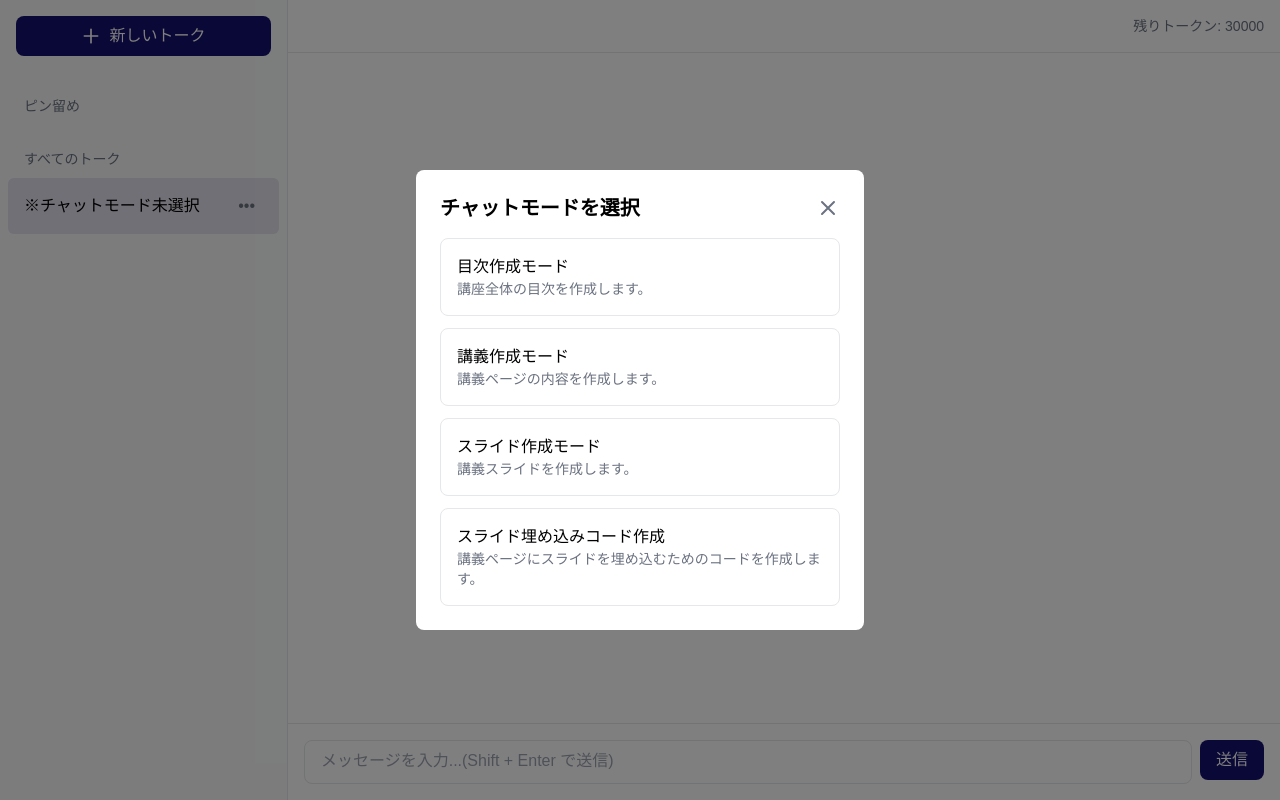
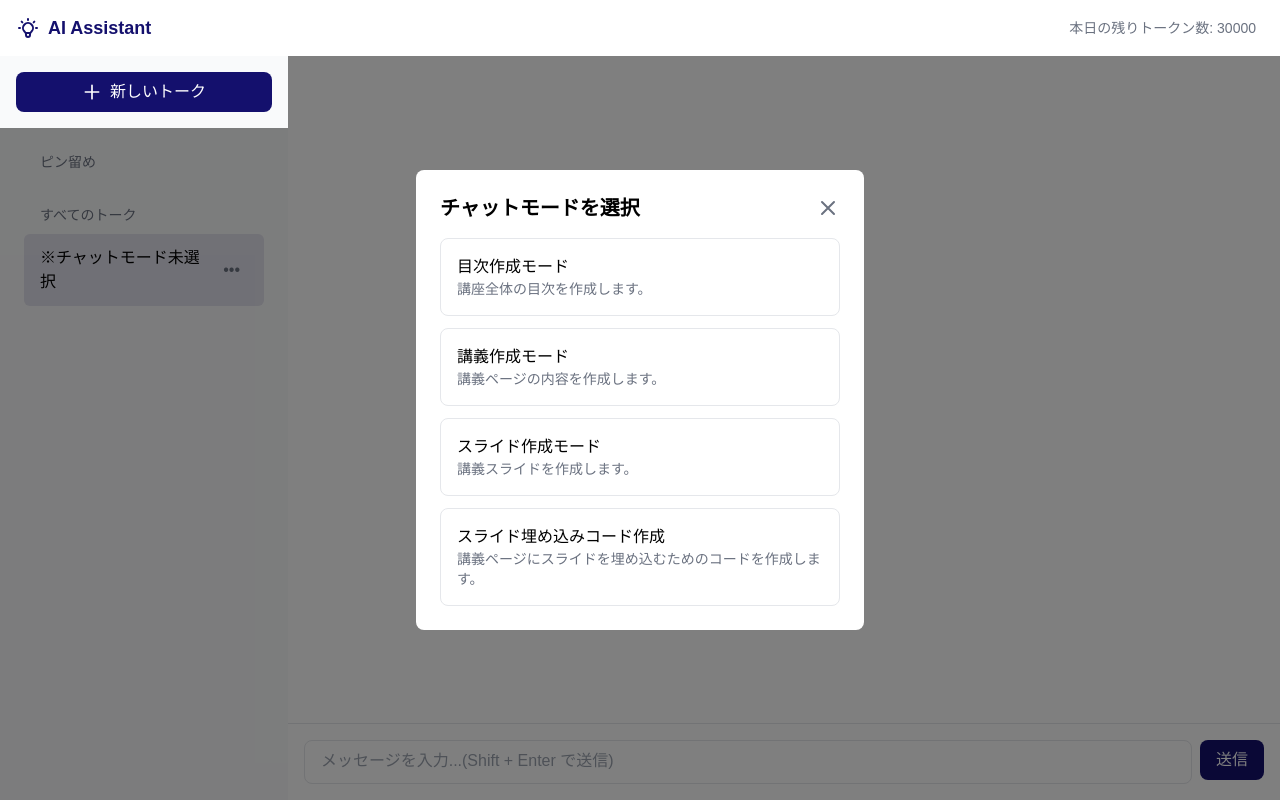
Before and after one commit to GitSATOMasashi/ai_assistant, a FastAPI app: page / in a window 1280 px wide. Run offline with FastAPI, Linux system fonts and the light colour scheme; some libraries are stand-ins or nearby versions.

Commit message:
style: 「新しいトーク」ボタンのスタイルを更新
- プライマリーカラー(#14106d)を適用
- ホバー時の色を調整
- トランジション効果を追加
- スティッキーポジションの修正

Changes:
- templates/index.html:
  - 新しいトークボタンにbg-primaryを適用
  - hover:bg-primary-lightを追加
  - transition-colorsでスムーズな色変更を実装
  - スティッキーヘッダーの位置を最適化

Refs: https://docs.dify.ai/ja-jp/guides/application-publishing/developing-with-apis

```diff
--- a/static/style.css
+++ b/static/style.css
@@ -249,6 +249,13 @@ body {
     background-color: #f3f4f6;
 }
 
+.border-r {
+    border-right: 0px !important;
+}
+.border-b {
+    border-bottom: 0px !important;
+}
+
 /* 本番環境では非表示 */
 .dev-only {
     display: none;
--- a/templates/index.html
+++ b/templates/index.html
@@ -23,11 +23,35 @@
         <link rel="stylesheet" href="{{ url_for('static', path='/style.css') }}">
     </head>
     <body class="bg-white">
-        <!-- サイドバー -->
-        <div class="flex h-screen">
-            <div class="w-72 border-r bg-gray-50">
-                <div class="p-4">
-                    <button onclick="createNewChat()" class="new-chat-button bg-primary hover:bg-primary-light">
+        <!-- ヘッダーを追加 -->
+        <header class="fixed top-0 left-0 right-0 h-14 bg-white border-b z-50 flex items-center">
+            <div class="w-72 px-4 border-r h-full flex items-center">
+                <div class="flex items-center space-x-2">
+                    <!-- ロゴアイコン -->
+                    <svg class="w-6 h-6 text-primary" fill="none" stroke="currentColor" viewBox="0 0 24 24">
+                        <path stroke-linecap="round" stroke-linejoin="round" stroke-width="2"
+                            d="M9.663 17h4.673M12 3v1m6.364 1.636l-.707.707M21 12h-1M4 12H3m3.343-5.657l-.707-.707m2.828 9.9a5 5 0 117.072 0l-.548.547A3.374 3.374 0 0014 18.469V19a2 2 0 11-4 0v-.531c0-.895-.356-1.754-.988-2.386l-.548-.547z"/>
+                    </svg>
+                    <span class="text-lg font-bold text-primary">AI Assistant</span>
+                </div>
+            </div>
+            <div class="flex-1 px-6 flex justify-between items-center">
+                <div class="text-sm text-gray-500">
+                    <!-- 必要に応じて追加のヘッダー情報 -->
+                </div>
+                <div class="text-sm text-gray-500">
+                    本日の残りトークン数: <span id="remainingTokens">30000</span>
+                </div>
+            </div>
+        </header>
+
+        <!-- メインコンテンツのラッパー -->
+        <div class="flex h-screen pt-14">
+            <!-- サイドバー: h-screenからpt-14を引いた高さにする -->
+            <div class="w-72 border-r bg-gray-50 overflow-y-auto" style="height: calc(100vh - 3.5rem);">
+                <!-- 新しいトークボタンを固定表示 -->
+                <div class="sticky top-0 p-4 bg-gray-50 border-b z-10">
+                    <button onclick="createNewChat()" class="new-chat-button w-full flex items-center justify-center bg-primary hover:bg-primary-light text-white px-4 py-2 rounded-lg transition-colors">
                         <svg class="w-5 h-5 mr-2" fill="none" stroke="currentColor" viewBox="0 0 24 24">
                             <path stroke-linecap="round" stroke-linejoin="round" stroke-width="2" d="M12 4v16m8-8H4"/>
                         </svg>
@@ -35,6 +59,8 @@
                     </button>
                 </div>
 
+                <!-- チャットリスト -->
+                <div class="px-4">
                     <!-- ピン留めしたトーク -->
                     <div class="chat-section">
                         <h3 class="chat-section-title">ピン留め</h3>
@@ -47,15 +73,10 @@
                         <div id="allChats" class="chat-list"></div>
                     </div>
                 </div>
+            </div>
 
             <!-- メインチャットエリア -->
             <div class="flex-1 flex flex-col">
-                <div class="p-4 border-b">
-                    <div class="text-sm text-gray-500 text-right">
-                        残りトークン: <span id="remainingTokens">30000</span>
-                        <button onclick="resetTokens()" class="ml-2 text-blue-500 hover:text-blue-600 dev-only">リセット</button>
-                    </div>
-                </div>
                 <div class="flex-1 overflow-y-auto p-4" id="messages">
                     <!-- ローディング表示用のHTML -->
                     <div id="loadingMessage" class="hidden">
@@ -747,6 +768,10 @@
             /* リセットボタンの色を修正 */
             .text-blue-500 { @apply text-primary; }
             .hover:text-blue-600 { @apply hover:text-primary-dark; }
+
+            .new-chat-button {
+                @apply w-full flex items-center justify-center bg-primary hover:bg-primary-light text-white px-4 py-2 rounded-lg transition-colors;
+            }
         </style>
     </body>
 </html>
```
Lines whose indentation alone changed are shown as unchanged.
